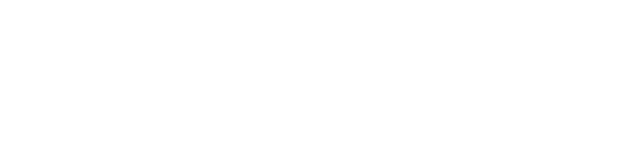
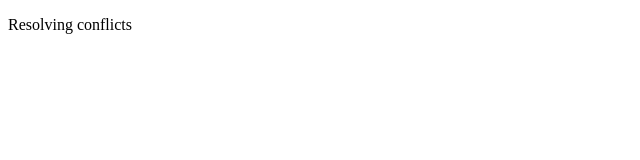
Before and after one commit to tomyrodeghiero/LearningGit2, a plain HTML site: page index.html in a window 1280 px wide. Shown: the whole page, without its empty margins (0-640 px from the left). Drawn offline with Linux system fonts and the light colour scheme.

Commit message:
I add lines of HTML

```diff
--- a/index.html
+++ b/index.html
@@ -6,5 +6,7 @@
         <meta name="viewport" content="width=device-width, initial-scale=1.0" />
         <title>Git</title>
     </head>
-    <body></body>
+    <body>
+        <p>Resolving conflicts</p>
+    </body>
 </html>
```
